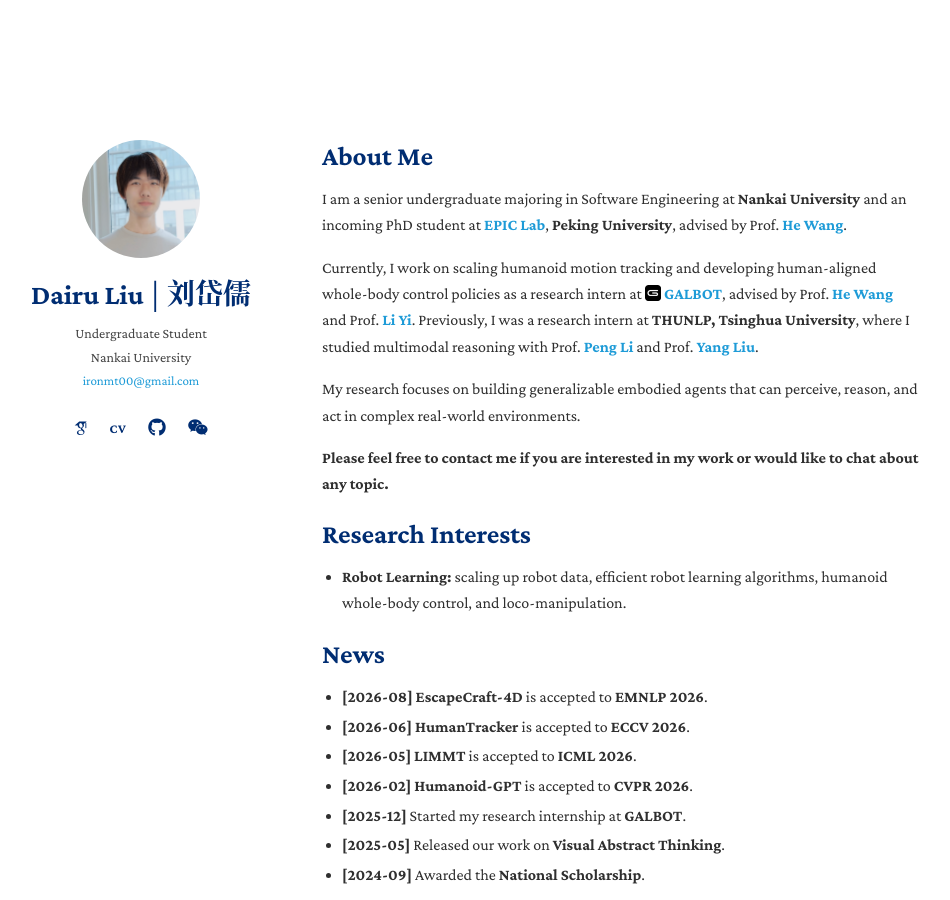
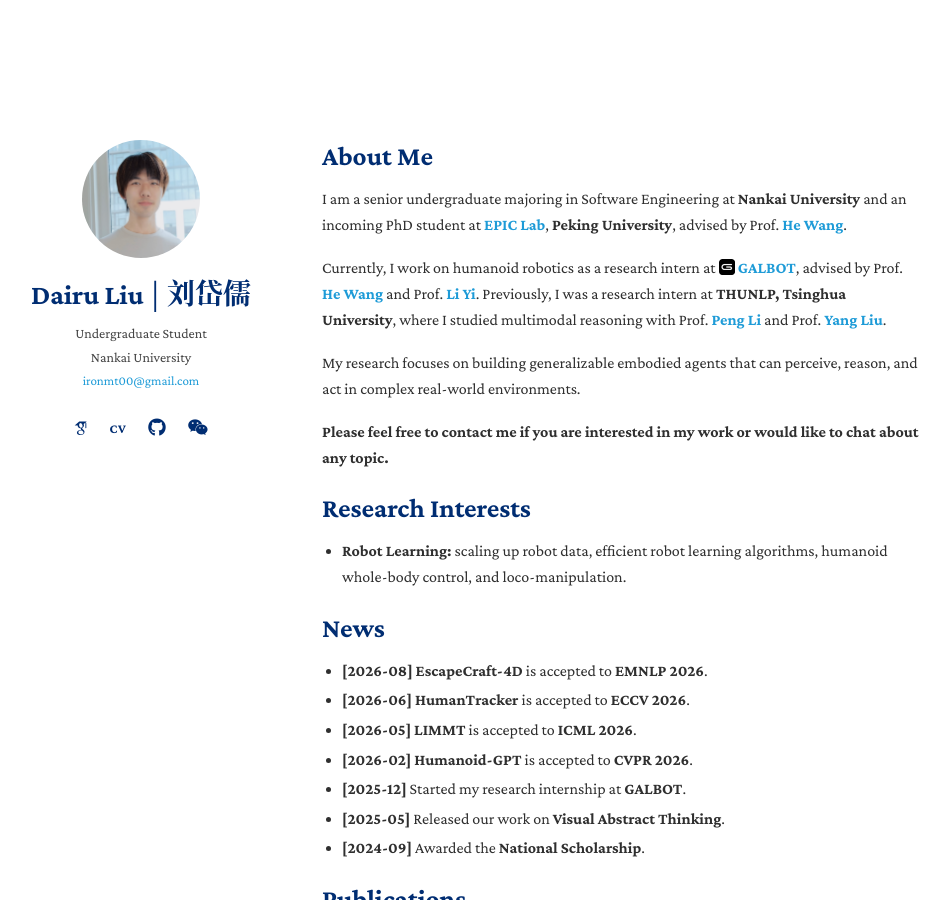
Before and after one commit to dairuliu/dairuliu.github.io, a Jekyll site: the page built from _pages/about.md, in a window 1280 px wide and 900 px high. Shown: the whole window, without its empty margins (172-1122 px from the left). Built offline with Jekyll 4.4.1, drawn with Linux system fonts in a browser that asks for light colours; some web fonts are replaced.

Commit message:
Simplify GALBOT research description to humanoid robotics

```diff
--- a/_pages/about.md
+++ b/_pages/about.md
@@ -13,7 +13,7 @@
 
 I am a senior undergraduate majoring in Software Engineering at **Nankai University** and an incoming PhD student at [**EPIC Lab**](https://pku-epic.github.io), **Peking University**, advised by Prof. [**He Wang**](https://hughw19.github.io).
 
-Currently, I work on scaling humanoid motion tracking and developing human-aligned whole-body control policies as a research intern at <a href="https://www.galbot.com"><img class="bio-icon" src="{{ base_path }}/images/icons/galbot.png" alt="" width="16" height="16"> <strong>GALBOT</strong></a>, advised by Prof. [**He Wang**](https://hughw19.github.io) and Prof. [**Li Yi**](https://ericyi.github.io). Previously, I was a research intern at **THUNLP, Tsinghua University**, where I studied multimodal reasoning with Prof. [**Peng Li**](https://lpeng.net) and Prof. [**Yang Liu**](https://nlp.csai.tsinghua.edu.cn/~ly/).
+Currently, I work on humanoid robotics as a research intern at <a href="https://www.galbot.com"><img class="bio-icon" src="{{ base_path }}/images/icons/galbot.png" alt="" width="16" height="16"> <strong>GALBOT</strong></a>, advised by Prof. [**He Wang**](https://hughw19.github.io) and Prof. [**Li Yi**](https://ericyi.github.io). Previously, I was a research intern at **THUNLP, Tsinghua University**, where I studied multimodal reasoning with Prof. [**Peng Li**](https://lpeng.net) and Prof. [**Yang Liu**](https://nlp.csai.tsinghua.edu.cn/~ly/).
 
 My research focuses on building generalizable embodied agents that can perceive, reason, and act in complex real-world environments.
 
```
